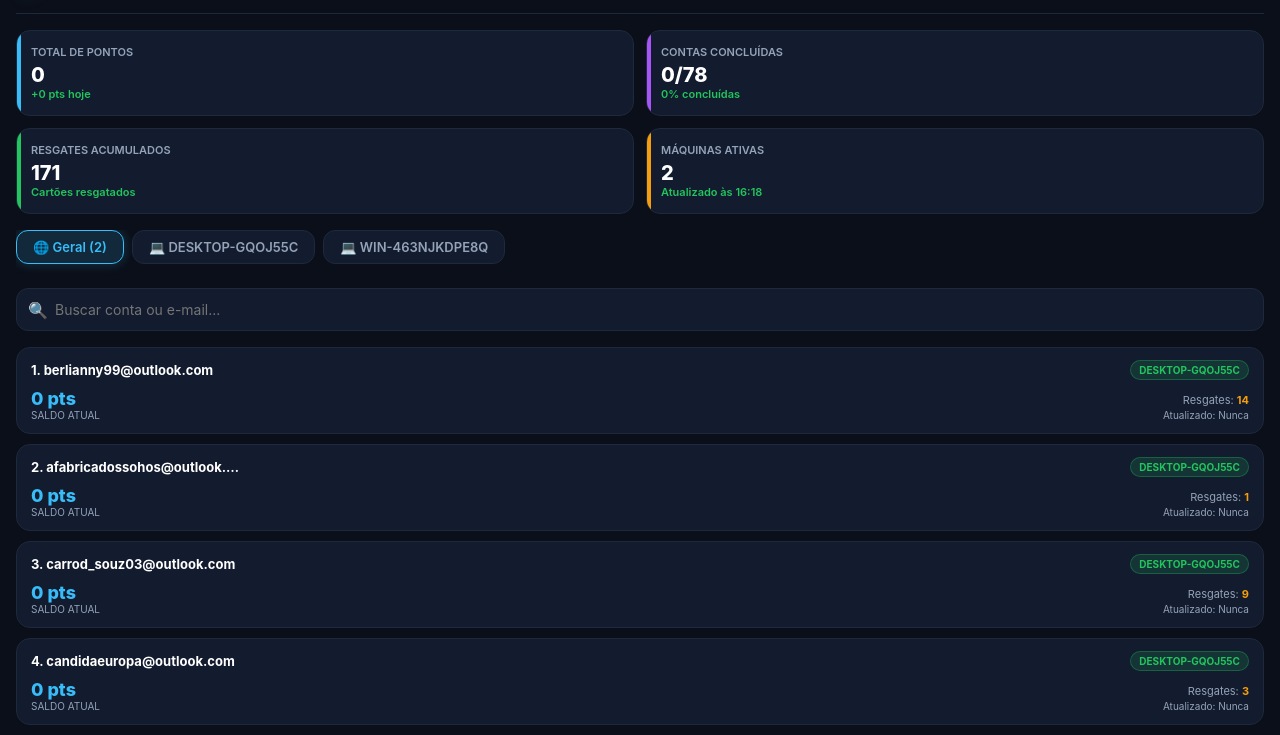
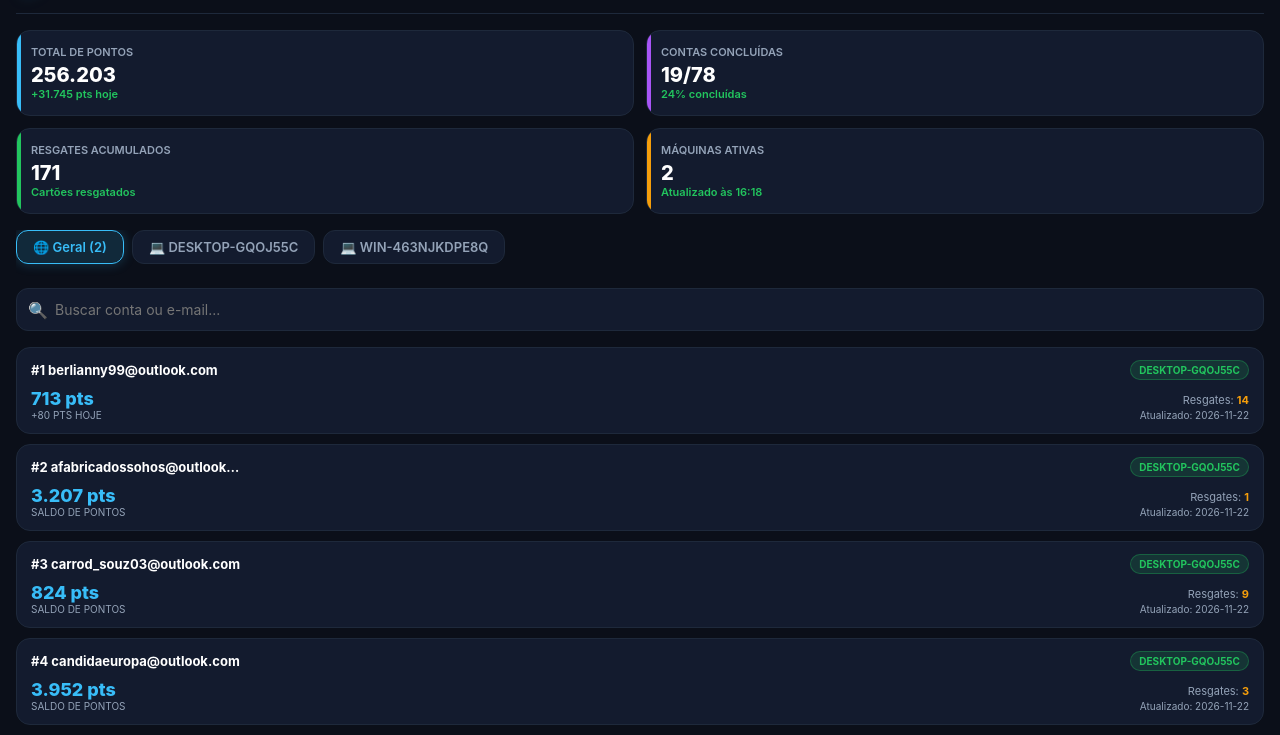
Before and after one commit to fabiovieitas/rewards-monitor, a plain HTML site: page index.html in a window 1280 px wide. Shown: the part 54-789 px from the top of the page. Drawn offline with Linux system fonts and the light colour scheme.

Commit message:
Fix: Mapeamento de campos before/after/updated_at e exibicao correta dos pontos

```diff
--- a/index.html
+++ b/index.html
@@ -530,24 +530,35 @@
             const accs = getFilteredAccounts();
             let totalPoints = 0;
             let totalResgates = 0;
+            let totalGainToday = 0;
             let completedToday = 0;
 
-            const todayStr = new Date().toLocaleDateString('pt-BR');
+            const now = new Date();
+            const yyyy = now.getFullYear();
+            const mm = String(now.getMonth() + 1).padStart(2, '0');
+            const dd = String(now.getDate()).padStart(2, '0');
+            const todayISO = `${yyyy}-${mm}-${dd}`;
+            const todayBR = `${dd}/${mm}/${yyyy}`;
 
             accs.forEach(acc => {
-                const pts = parseInt(acc.pontos || 0, 10);
+                const pts = parseInt(acc.before !== undefined && acc.before !== '' ? acc.before : (acc.pontos || 0), 10);
                 const resg = parseInt(acc.resgates || 0, 10);
+                const afterVal = parseInt(acc.after || 0, 10);
+
                 totalPoints += pts;
                 totalResgates += resg;
+                totalGainToday += afterVal;
 
                 // Verifica se foi atualizada hoje
-                const dt = acc.data || acc.ultimo_acesso || '';
-                if (dt.includes(todayStr) || (pts > 0 && acc.pontos_ontem && pts > acc.pontos_ontem)) {
+                const dt = acc.updated_at || acc.data || acc.ultimo_acesso || '';
+                if (dt.includes(todayISO) || dt.includes(todayBR) || afterVal > 0) {
                     completedToday++;
                 }
             });
 
             document.getElementById("statTotalPoints").innerText = totalPoints.toLocaleString('pt-BR');
+            const elGain = document.getElementById("statTotalGain");
+            if (elGain) elGain.innerText = `+${totalGainToday.toLocaleString('pt-BR')} pts hoje`;
             document.getElementById("statTotalResgates").innerText = totalResgates;
             document.getElementById("statCompletedCount").innerText = `${completedToday}/${accs.length}`;
             const pct = accs.length > 0 ? Math.round((completedToday / accs.length) * 100) : 0;
@@ -563,7 +574,7 @@
 
             const filtered = accs.filter(a => {
                 const email = (a.email || '').toLowerCase();
-                const label = (a.label || a.nome || '').toLowerCase();
+                const label = (a.label || a.nome || a.alias || '').toLowerCase();
                 return email.includes(query) || label.includes(query);
             });
 
@@ -574,16 +585,18 @@
 
             let html = "";
             filtered.forEach((acc, idx) => {
-                const pts = parseInt(acc.pontos || 0, 10);
+                const pts = parseInt(acc.before !== undefined && acc.before !== '' ? acc.before : (acc.pontos || 0), 10);
                 const resg = parseInt(acc.resgates || 0, 10);
                 const email = acc.email || `Conta #${idx + 1}`;
-                const dt = acc.data || acc.ultimo_acesso || 'Nunca';
-                const isBan = acc.desativada || false;
+                const dt = acc.updated_at || acc.data || acc.ultimo_acesso || 'Nunca';
+                const isBan = Boolean(acc.desativada);
+                const ptsHoje = parseInt(acc.after || 0, 10);
+                const num = acc.n_val !== undefined ? acc.n_val : (idx + 1);
 
                 html += `
                 <div class="acc-card">
                     <div class="acc-header">
-                        <span class="acc-email">${idx + 1}. ${email}</span>
+                        <span class="acc-email">#${num} ${email}</span>
                         <span class="acc-badge ${isBan ? 'badge-ban' : 'badge-active'}">
                             ${isBan ? 'Desativada' : (acc.machine ? acc.machine : 'Ativa')}
                         </span>
@@ -591,7 +604,7 @@
                     <div class="acc-body">
                         <div class="acc-points-box">
                             <span class="acc-points-val">${pts.toLocaleString('pt-BR')} pts</span>
-                            <span class="acc-points-label">Saldo Atual</span>
+                            <span class="acc-points-label">${ptsHoje > 0 ? '+' + ptsHoje + ' pts hoje' : 'Saldo de Pontos'}</span>
                         </div>
                         <div class="acc-meta">
                             <div>Resgates: <span class="acc-meta-resgates">${resg}</span></div>
```
